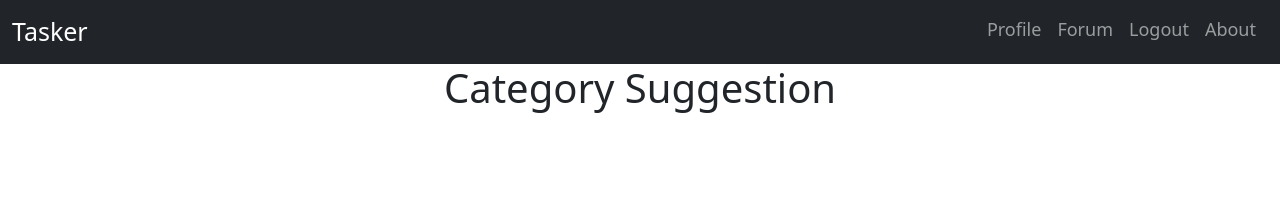
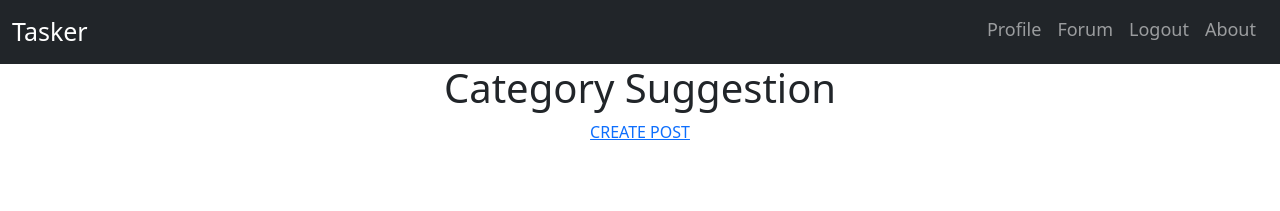
Before and after one commit to Level-Up-Partnership/lup-tasker, a Vue app in the folder client/: page /forum/categorysuggestion in a window 1280 px wide. Shown: the top 211 px of the page. Built offline with nearby package versions, Linux system fonts and the light colour scheme; sample sign-in values are in the browser's storage.

Commit message:
Router link to post creation that is only enabled when the user clicks on create post

```diff
--- a/client/src/views/forum/ForumCategories/categorySuggestion.vue
+++ b/client/src/views/forum/ForumCategories/categorySuggestion.vue
@@ -1,11 +1,28 @@
 <template>
   <div>
     <h1>Category Suggestion</h1>
+    <router-link
+      @click="creatingPost"
+      to="/forum/categorysuggestion/postCreation"
+      >CREATE POST</router-link
+    >
+    <router-view v-if="isCreatingPost"></router-view>
   </div>
 </template>
 
 <script>
-export default {};
+export default {
+  data() {
+    return {
+      isCreatingPost: false,
+    };
+  },
+  methods: {
+    creatingPost() {
+      this.isCreatingPost = !this.isCreatingPost;
+    },
+  },
+};
 </script>
 
 <style>
--- a/client/src/views/forum/ForumCategories/generalDiscussion.vue
+++ b/client/src/views/forum/ForumCategories/generalDiscussion.vue
@@ -1,11 +1,28 @@
 <template>
   <div>
     <h1>General Discussion</h1>
+    <router-link
+      @click="creatingPost"
+      to="/forum/generaldiscussion/postCreation"
+      >CREATE POST</router-link
+    >
+    <router-view v-if="isCreatingPost"></router-view>
   </div>
 </template>
 
 <script>
-export default {};
+export default {
+  data() {
+    return {
+      isCreatingPost: false,
+    };
+  },
+  methods: {
+    creatingPost() {
+      this.isCreatingPost = !this.isCreatingPost;
+    },
+  },
+};
 </script>
 
 <style>
--- a/client/src/views/forum/ForumCategories/helpDesk.vue
+++ b/client/src/views/forum/ForumCategories/helpDesk.vue
@@ -1,11 +1,26 @@
 <template>
   <div>
     <h1>Help Desk</h1>
+    <router-link @click="creatingPost" to="/forum/helpdesk/postCreation"
+      >CREATE POST</router-link
+    >
+    <router-view v-if="isCreatingPost"></router-view>
   </div>
 </template>
 
 <script>
-export default {};
+export default {
+  data() {
+    return {
+      isCreatingPost: false,
+    };
+  },
+  methods: {
+    creatingPost() {
+      this.isCreatingPost = !this.isCreatingPost;
+    },
+  },
+};
 </script>
 
 <style>
--- a/client/src/views/forum/ForumCategories/social.vue
+++ b/client/src/views/forum/ForumCategories/social.vue
@@ -1,11 +1,26 @@
 <template>
   <div>
     <h1>Social</h1>
+    <router-link @click="creatingPost" to="/forum/social/postCreation"
+      >CREATE POST</router-link
+    >
+    <router-view v-if="isCreatingPost"></router-view>
   </div>
 </template>
 
 <script>
-export default {};
+export default {
+  data() {
+    return {
+      isCreatingPost: false,
+    };
+  },
+  methods: {
+    creatingPost() {
+      this.isCreatingPost = !this.isCreatingPost;
+    },
+  },
+};
 </script>
 
 <style>
```
